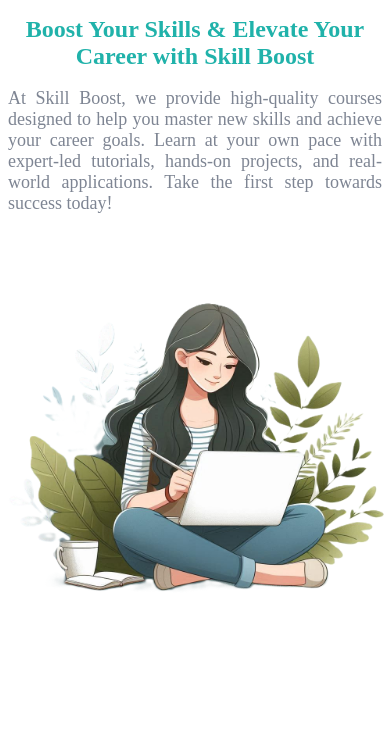
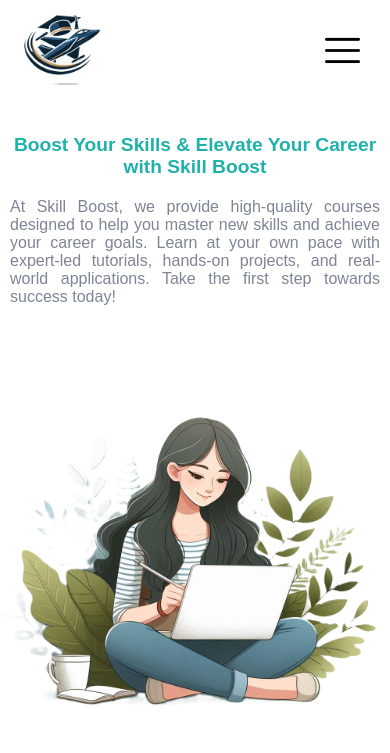
Before and after one commit to ArumugaThangaraj/Cognify, a plain HTML site: page index.html in a window 390 px wide. Drawn offline with Linux system fonts and the light colour scheme.

Commit message:
New Files created

```diff
--- a/index.html
+++ b/index.html
@@ -5,14 +5,36 @@
     <meta charset="UTF-8">
     <meta name="viewport" content="width=device-width, initial-scale=1.0">
     <title>SkillBoost</title>
+    <link rel="stylesheet" href="style.css">
 </head>
 
 <body>
+    <header>
+        <nav>
+            <div class="logo">
+                <img src="./Logo.png" alt="" width="100%">
+            </div>
+            <ul>
+                <li><a href="">Home</a></li>
+                <li><a href="">About</a></li>
+                <li><a href="">Courses</a></li>
+                <li><a href="">Contact</a></li>
+            </ul>
+            <button><img src="./menu.png" alt="Menu button" width="35px"></button>
+        </nav>
+    </header>
     <div class="head">
-        <h1 style="color:lightseagreen; font-size: 24px; text-align: center;">Boost Your Skills & Elevate Your Career with Skill Boost</h1>
-        <p style="color:#7e8593;font-size: 18px;
-        text-align: justify;">At Skill Boost, we provide high-quality courses designed to help you master new skills and achieve your career goals. Learn at your own pace with expert-led tutorials, hands-on projects, and real-world applications. Take the first step towards success today!</p>
-        <img src="./educate.png" width="400px" style="display: block; margin:0 auto;">
+        <div class="head-content">
+            <h1>Boost Your Skills & Elevate Your Career with Skill Boost</h1>
+            <p>At Skill Boost, we provide high-quality courses designed to help you master new skills and achieve your
+                career goals. Learn at your own pace with expert-led tutorials, hands-on projects, and real-world
+                applications. Take the first step towards success today!</p>
+        </div>
+        <div class="head-image">
+            <img src="./educate.png" alt="Educational Photo" width="400px">
+        </div>
+
+
     </div>
 </body>
 
--- /dev/null
+++ b/style.css
@@ -0,0 +1,102 @@
+* {
+    font-family: Arial, Helvetica, sans-serif;
+    margin: 0;
+    padding: 0;
+    box-sizing: border-box;
+}
+nav{
+    display: flex;
+    justify-content: space-between;
+    align-items: center;
+}
+nav ul{
+    margin-right: 40px;
+}
+nav ul li{
+    display: inline-block;
+    padding: 10px;
+    list-style: none;
+}
+nav ul li a{
+    color: black;
+    text-decoration: none;
+    cursor: pointer;
+    transition: 0.3s;
+    font-size: 1.2em;
+}
+nav ul li a:hover{
+    color: rgb(210, 142, 47);
+}
+button{
+    border: none;
+    display: none;
+    background: transparent;
+}
+.logo{
+    width: 100px;
+    margin: 0 10px;
+}
+.head{
+    text-align: center;
+    display: flex;
+    align-items: center;
+    justify-content:space-between;
+}
+.head-content{
+    width: 50%;
+    margin: 0 60px;
+    padding: 10px;
+}
+.head-image{
+    width: 50%;
+}
+h1 {
+    color: lightseagreen;
+    font-size: 1.6em;
+    margin: 10px 0;
+}
+
+p {
+    color: #7e8593;
+    font-size: 1.4em;
+    text-align: justify;
+    margin: 20px 0;
+}
+@media (max-width:768px) {
+    .head-content{
+        margin: 20px 40px;
+
+    }
+    h1{
+        font-size: 1.6em;
+    }
+    p{
+        font-size: 1.4em;
+    }
+    .head{
+        flex-direction: column;
+        justify-content: center;
+    }
+    .head-content,.head-image{
+        width: 100%;
+    }
+
+}
+@media (max-width:568px) {
+    .head-content{
+        margin: 10px 20px;
+    }
+    h1{
+        font-size: 1.2em;
+    }
+    p{
+        font-size: 1.0em;
+    }
+    ul{
+        display: none;
+    }
+    button{
+        display: block;
+        margin: 30px;
+    }
+}
```
Also changed, not shown: menu.png (added).
